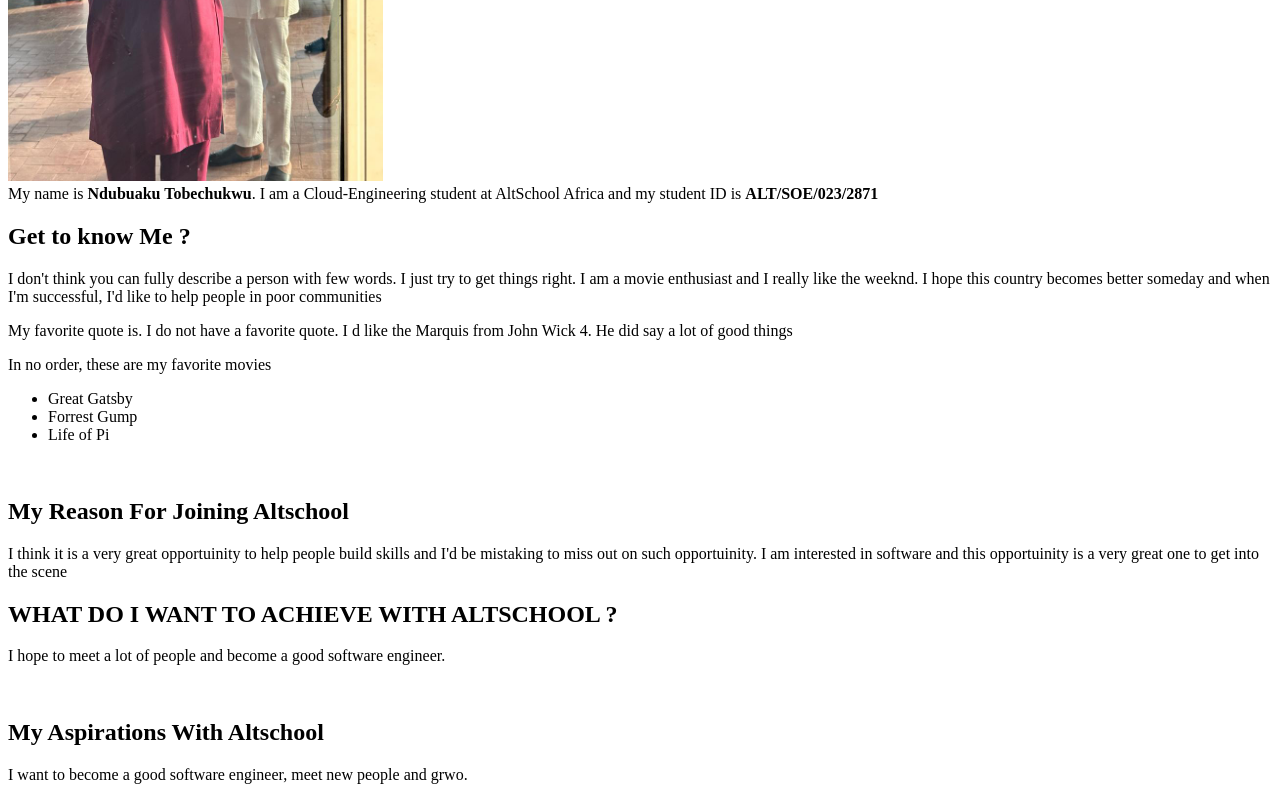
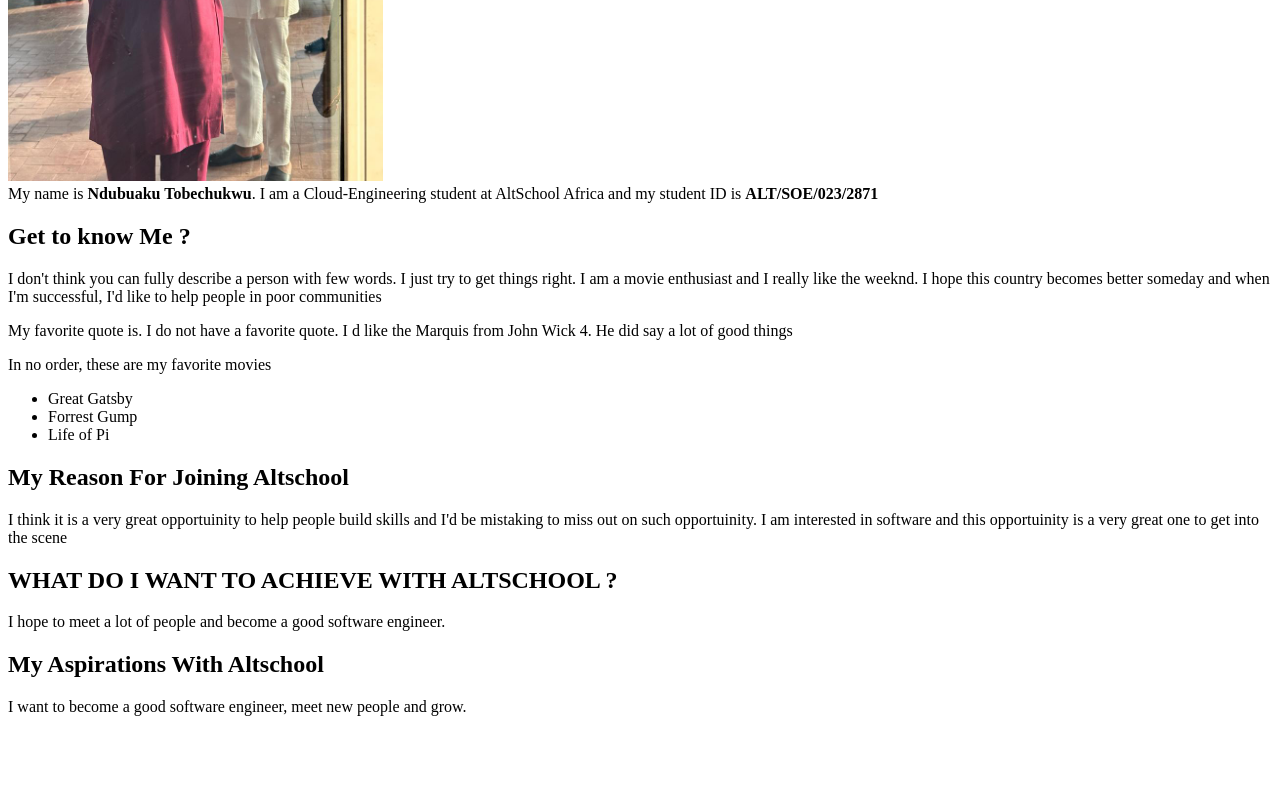
Before and after one commit to TobyMidas/first-assignment, a plain HTML site: page Aboutme.html in a window 1280 px wide. Shown: the part 387-1187 px from the top of the page. After the commit the page ends 1119 px from the top, so only its background shows below. Drawn offline with Linux system fonts and the light colour scheme.

Commit message:
Update Aboutme.html

```diff
--- a/Aboutme.html
+++ b/Aboutme.html
@@ -23,14 +23,12 @@
         <li>Forrest Gump</li>
         <li>Life of Pi</li>
     </ul>
-        <br>
    <h2><strong> My Reason For Joining Altschool</strong></h2>
     <p>I think it is a very great opportuinity to help people build skills and I'd be mistaking to miss out on such opportuinity. I am interested in software and this opportuinity is a very great one to get into the scene</p>
     <h2>WHAT DO I WANT TO ACHIEVE WITH ALTSCHOOL ?</h2>
     <p>I hope to meet a lot of people and become a good software engineer.</p>
-        <br>
     <h2>My Aspirations With Altschool</h2>
-    <p>I want to become a good software engineer, meet new people and grwo.</p>
+    <p>I want to become a good software engineer, meet new people and grow.</p>
     </article>
 </body>
 </html>
```
